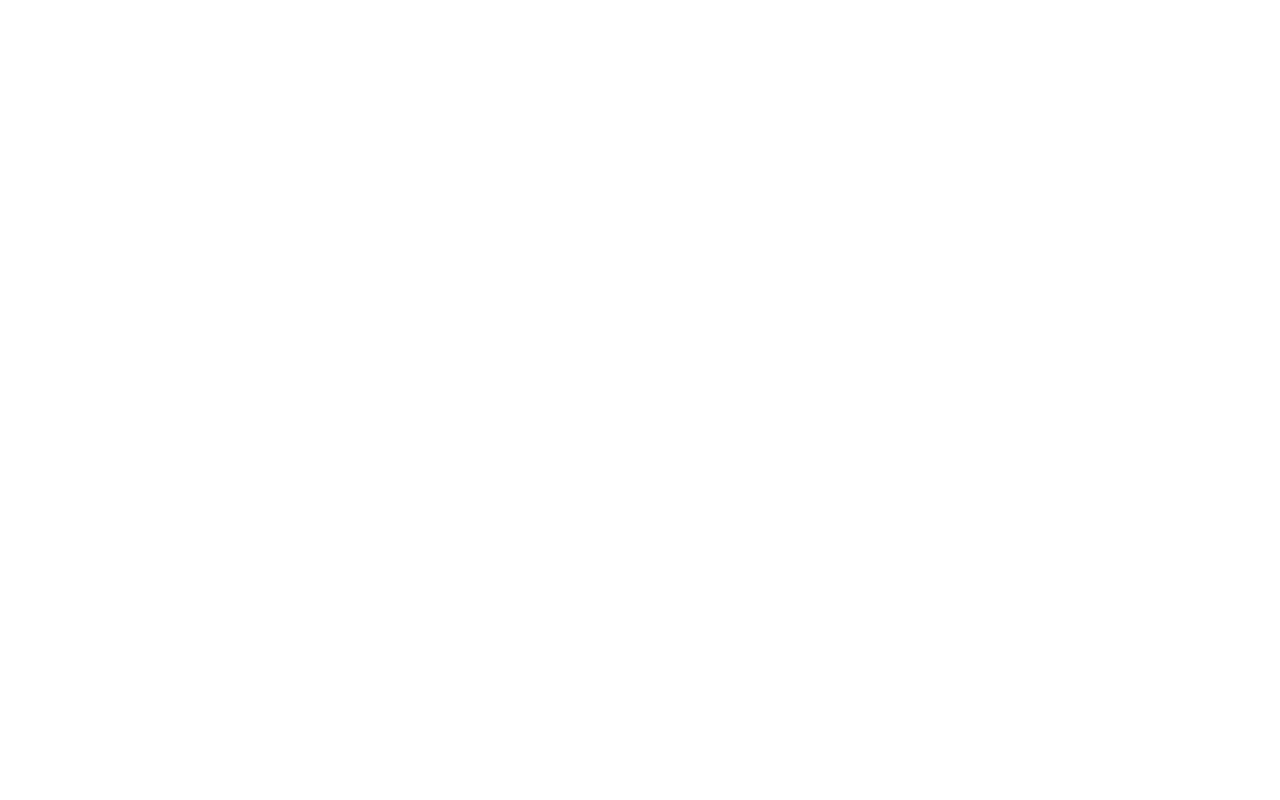
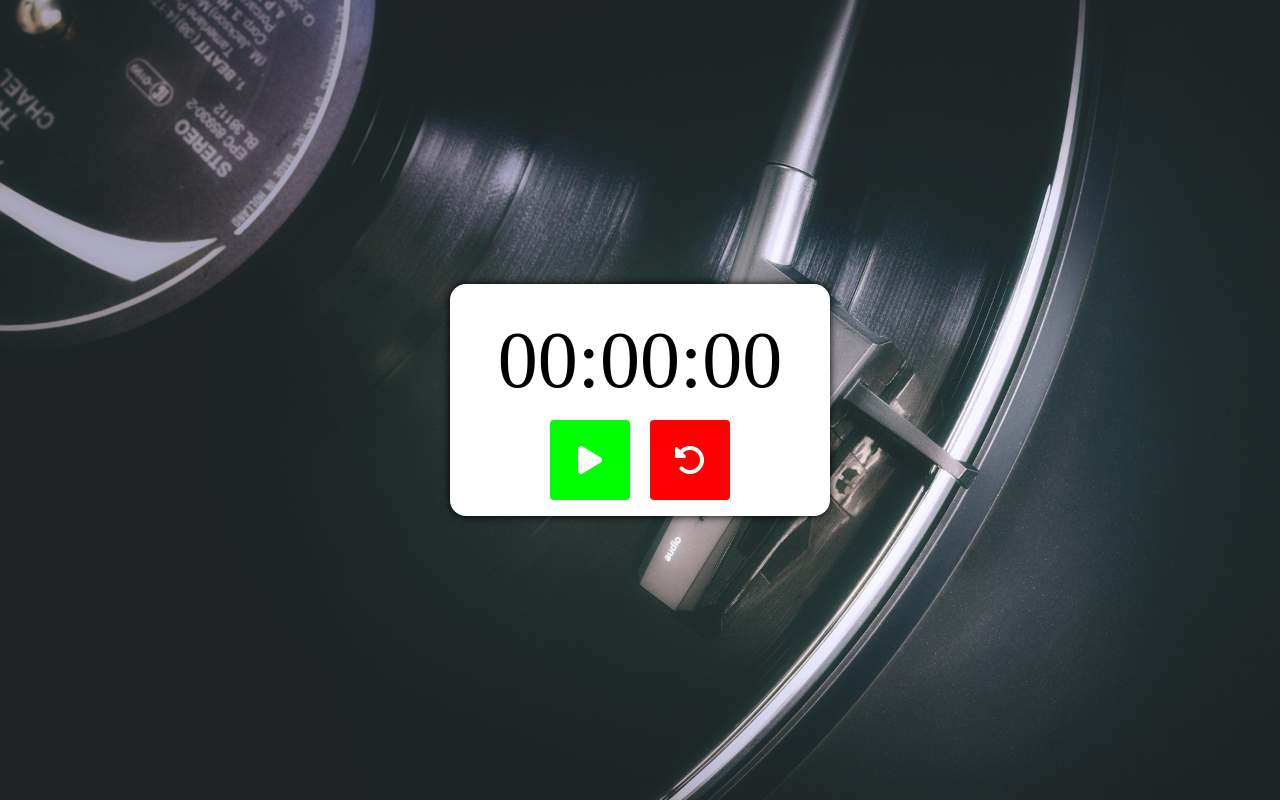
Before and after one commit to adswhitehouse/stopwatch, a plain HTML site: page index.html in a window 1280 px wide. Drawn offline with Linux system fonts and the light colour scheme.

Commit message:
added HTML and styling

```diff
--- a/index.html
+++ b/index.html
@@ -6,9 +6,17 @@
   <meta name="viewport" content="width=device-width, initial-scale=1.0">
   <title>Stopwatch</title>
   <link rel="stylesheet" href="styles.css">
+  <link rel="stylesheet" href="https://cdnjs.cloudflare.com/ajax/libs/font-awesome/6.7.2/css/all.min.css"
+    integrity="sha512-Evv84Mr4kqVGRNSgIGL/F/aIDqQb7xQ2vcrdIwxfjThSH8CSR7PBEakCr51Ck+w+/U6swU2Im1vVX0SVk9ABhg=="
+    crossorigin="anonymous" referrerpolicy="no-referrer" />
 </head>
 
 <body>
+  <div class="stopwatch">
+    <p class="timer jsTimer">00:00:00</p>
+    <button class="start jsStart"><i class="fa-solid fa-play"></i></button>
+    <button class="restart jsRestart"><i class="fa-solid fa-rotate-left"></i></button>
+  </div>
 
   <script src="./script.js"></script>
 </body>
--- a/styles.css
+++ b/styles.css
@@ -51,3 +51,57 @@
   font-size: inherit;
 }
 /* CSS Reset */
+
+body {
+  background: url(./images/vinyl-record-4043223_1920.jpg) no-repeat center center / cover;
+  padding: 1rem;
+  display: flex;
+  justify-content: center;
+  align-items: center;
+}
+
+.stopwatch {
+ background-color: #fff;
+ padding: 1rem 3rem;
+ border-radius: 1rem;
+ text-align: center;
+ box-shadow: 0 0 0.5rem;
+}
+
+.timer {
+  font-size: 5rem;
+}
+
+.start {
+  background-color: rgb(0, 255, 0);
+  padding: 0.5rem;
+  border: none;
+  border-radius: 0.25rem;
+  cursor: pointer;
+  width: 5rem;
+  height: 5rem;
+}
+
+.restart {
+  background-color: rgb(255, 0, 0);
+  padding: 0.5rem;
+  border: none;
+  border-radius: 0.25rem;
+  cursor: pointer;
+  margin-left: 1rem;
+  width: 5rem;
+  height: 5rem;
+}
+
+.start:active {
+  background-color: rgba(0, 255, 0, 0.5);
+}
+
+.restart:active {
+  background-color: rgba(255, 0, 0, 0.5);
+}
+
+i {
+  font-size: 2rem;
+  color: #fff;
+}
```
Also changed, not shown: images/vinyl-record-4043223_1920.jpg (added).
